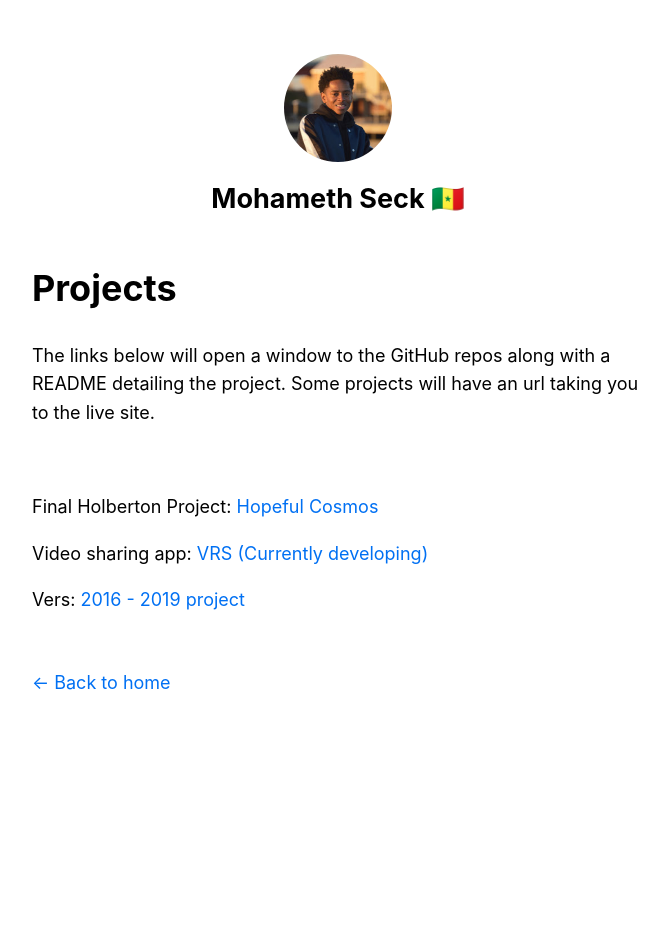
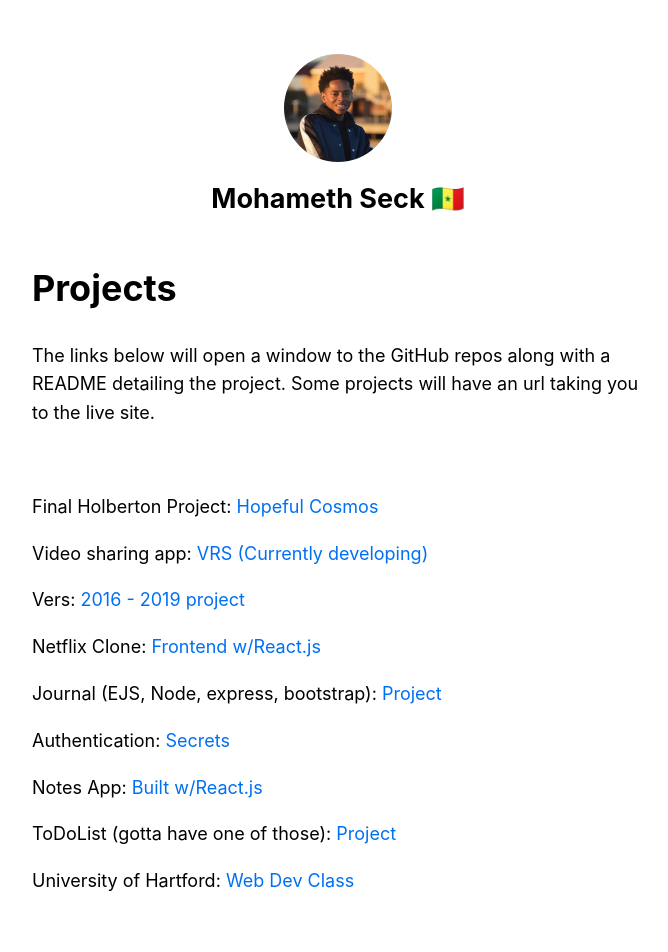
Before and after one commit to SeckMohameth/mohamethseck.com, a Next.js app: page /projects/first-post in a window 1280 px wide. Shown: the top 952 px of the page, without its empty margins (302-970 px from the left). Before the commit the page ends 806 px from the top, so only its background shows below. Built offline with nearby package versions, Linux system fonts and the light colour scheme.

Commit message:
added more projects

```diff
--- a/pages/projects/first-post.js
+++ b/pages/projects/first-post.js
@@ -12,9 +12,18 @@ export default function FirstPost() {
         <h1>Projects</h1>
         <p>The links below will open a window to the GitHub repos along with a README detailing the project. Some projects will have an url taking you to the live site.</p>
         <br />
-            <p>Final Holberton Project:  <Link href="https://github.com/SeckMohameth/hopeful-cosmos">Hopeful Cosmos</Link></p>
-            <p>Video sharing app:  <Link href="https://github.com/SeckMohameth/VRS-2020" >VRS (Currently developing)</Link></p>
-            <p>Vers: <Link href="https://github.com/SeckMohameth/Vers-2016-2019" >2016 - 2019 project</Link></p>
+            <p>Final Holberton Project:  <a href="https://github.com/SeckMohameth/hopeful-cosmos" target="_blank">Hopeful Cosmos</a></p>
+            <p>Video sharing app:  <a href="https://github.com/SeckMohameth/VRS-2020" target="_blank">VRS (Currently developing)</a></p>
+            <p>Vers: <a href="https://github.com/SeckMohameth/Vers-2016-2019" target="_blank">2016 - 2019 project</a></p>
+
+            <p>Netflix Clone: <a href="https://github.com/SeckMohameth/netflix-clone-React-Frontend" target="_blank">Frontend w/React.js</a></p>
+            <p>Journal (EJS, Node, express, bootstrap): <a href="https://github.com/SeckMohameth/Journal" target="_blank">Project</a></p>
+            <p>Authentication: <a href="https://github.com/SeckMohameth/Authentication-Secrets" target="_blank">Secrets</a></p>
+
+            <p>Notes App: <a href="https://github.com/SeckMohameth/Keeper-App" target="_blank">Built w/React.js</a></p>
+            <p>ToDoList (gotta have one of those): <a href="https://github.com/SeckMohameth/ToDoList" target="_blank">Project</a></p>
+            <p>University of Hartford: <a href="https://github.com/SeckMohameth/UHart-Web-Dev-Portfolio" target="_blank">Web Dev Class</a></p>
+
 
     </Layout>
     </>
```
